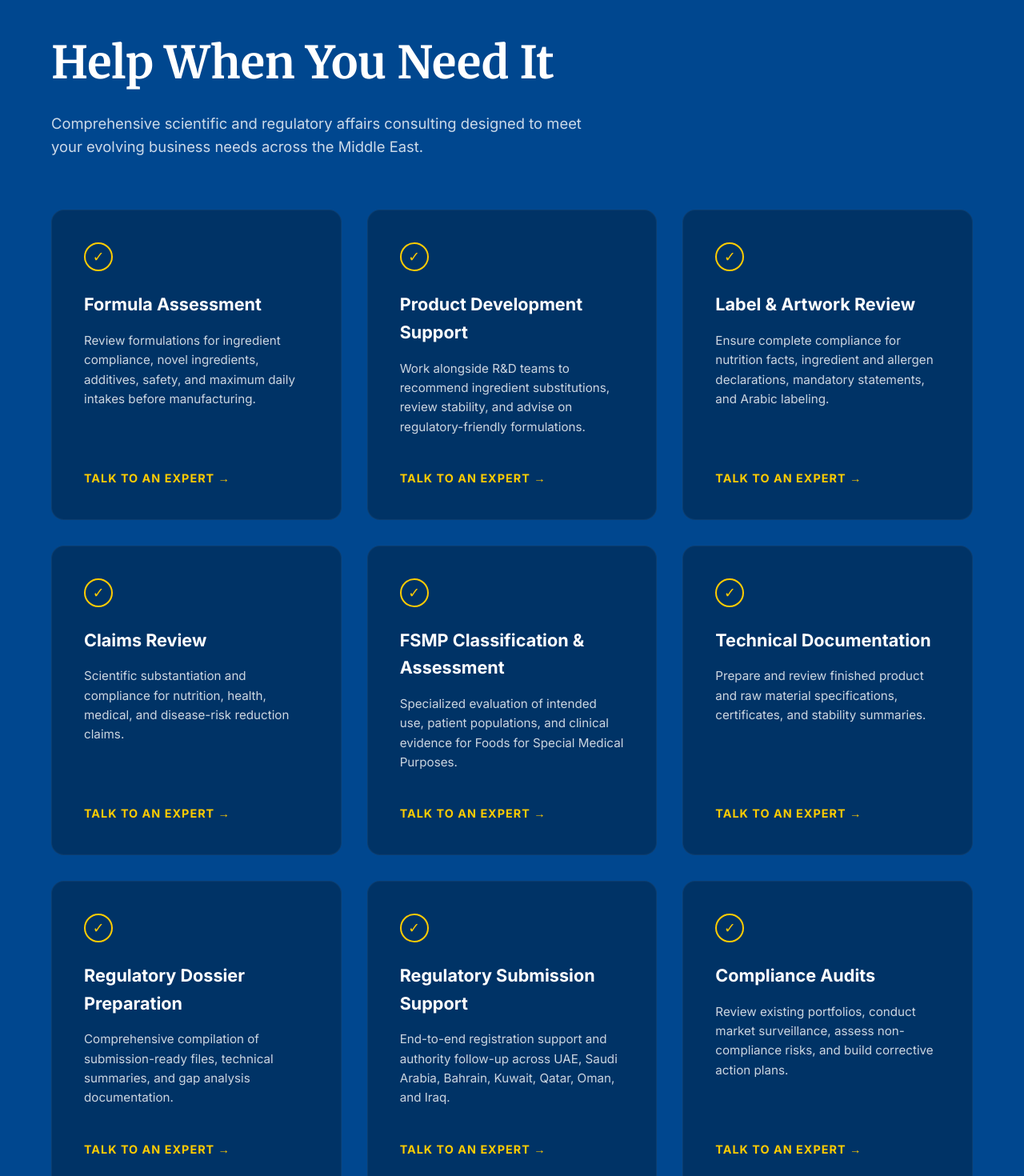
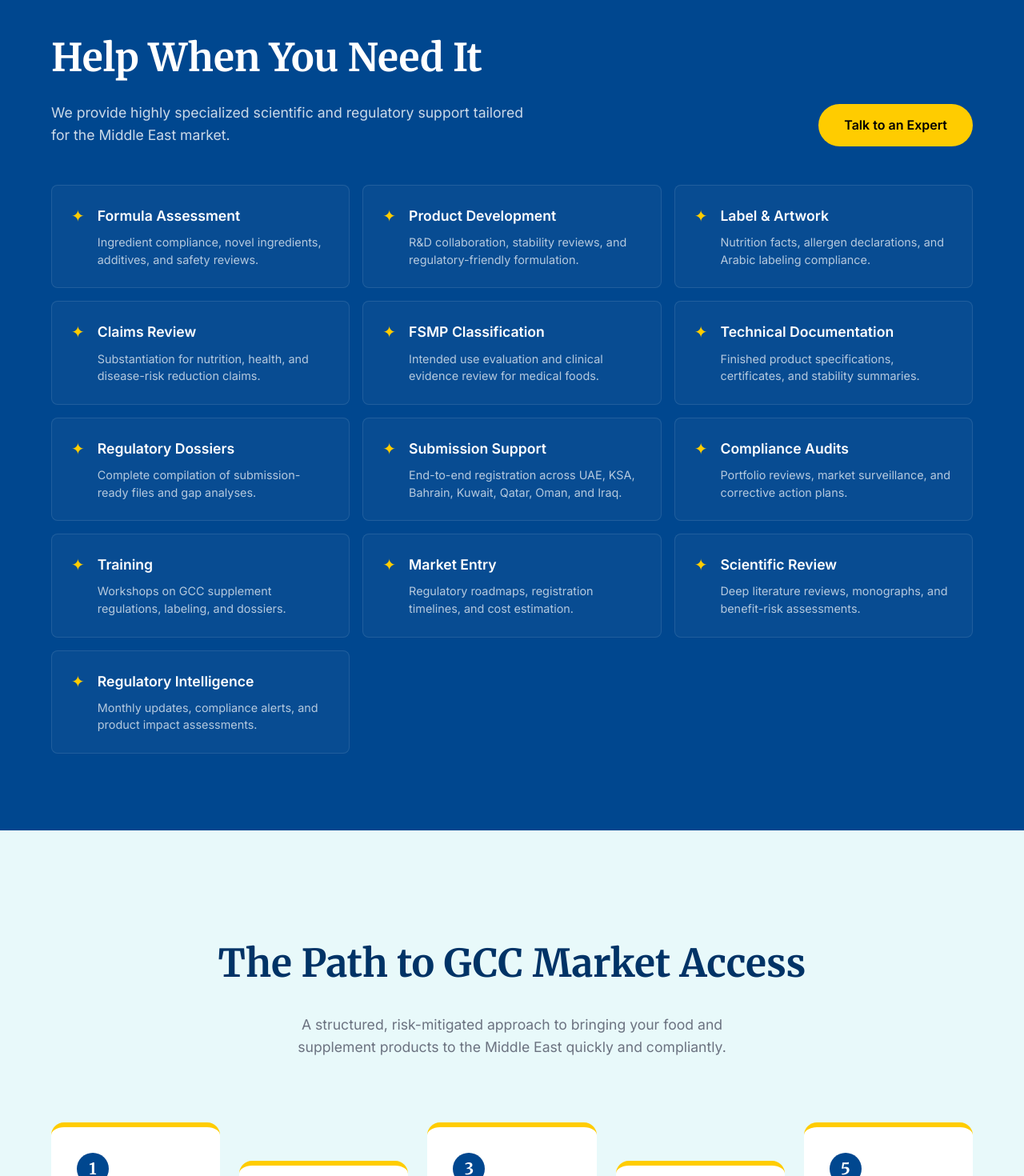
Before and after one commit to alanisinan/RegSciConsulting, a Next.js app: page / in a window 1280 px wide. Shown: the part 1960-3430 px from the top of the page at 80% size. Built offline with nearby package versions, Linux system fonts and the light colour scheme.

Commit message:
Redesign CoreServices into a compact capability grid

```diff
--- a/src/components/CoreServices.tsx
+++ b/src/components/CoreServices.tsx
@@ -1,104 +1,61 @@
 'use client';
+
 export default function CoreServices() {
   const services = [
-    {
-      title: 'Formula Assessment',
-      desc: 'Review formulations for ingredient compliance, novel ingredients, additives, safety, and maximum daily intakes before manufacturing.'
-    },
-    {
-      title: 'Product Development Support',
-      desc: 'Work alongside R&D teams to recommend ingredient substitutions, review stability, and advise on regulatory-friendly formulations.'
-    },
-    {
-      title: 'Label & Artwork Review',
-      desc: 'Ensure complete compliance for nutrition facts, ingredient and allergen declarations, mandatory statements, and Arabic labeling.'
-    },
-    {
-      title: 'Claims Review',
-      desc: 'Scientific substantiation and compliance for nutrition, health, medical, and disease-risk reduction claims.'
-    },
-    {
-      title: 'FSMP Classification & Assessment',
-      desc: 'Specialized evaluation of intended use, patient populations, and clinical evidence for Foods for Special Medical Purposes.'
-    },
-    {
-      title: 'Technical Documentation',
-      desc: 'Prepare and review finished product and raw material specifications, certificates, and stability summaries.'
-    },
-    {
-      title: 'Regulatory Dossier Preparation',
-      desc: 'Comprehensive compilation of submission-ready files, technical summaries, and gap analysis documentation.'
-    },
-    {
-      title: 'Regulatory Submission Support',
-      desc: 'End-to-end registration support and authority follow-up across UAE, Saudi Arabia, Bahrain, Kuwait, Qatar, Oman, and Iraq.'
-    },
-    {
-      title: 'Compliance Audits',
-      desc: 'Review existing portfolios, conduct market surveillance, assess non-compliance risks, and build corrective action plans.'
-    },
-    {
-      title: 'Training',
-      desc: 'Workshops for manufacturers on GCC supplement regulations, FSMP, labeling requirements, and dossier preparation.'
-    },
-    {
-      title: 'Market Entry Consulting',
-      desc: 'Build regulatory roadmaps for overseas manufacturers, detailing country-specific requirements, timelines, and costs.'
-    },
-    {
-      title: 'Scientific & Medical Review',
-      desc: 'Deep literature reviews, clinical data evaluation, ingredient monographs, and benefit-risk assessments.'
-    },
-    {
-      title: 'Regulatory Intelligence',
-      desc: 'Stay ahead with monthly regulatory updates, compliance alerts, and product impact assessments for new regulations.'
-    }
+    { title: 'Formula Assessment', desc: 'Ingredient compliance, novel ingredients, additives, and safety reviews.' },
+    { title: 'Product Development', desc: 'R&D collaboration, stability reviews, and regulatory-friendly formulation.' },
+    { title: 'Label & Artwork', desc: 'Nutrition facts, allergen declarations, and Arabic labeling compliance.' },
+    { title: 'Claims Review', desc: 'Substantiation for nutrition, health, and disease-risk reduction claims.' },
+    { title: 'FSMP Classification', desc: 'Intended use evaluation and clinical evidence review for medical foods.' },
+    { title: 'Technical Documentation', desc: 'Finished product specifications, certificates, and stability summaries.' },
+    { title: 'Regulatory Dossiers', desc: 'Complete compilation of submission-ready files and gap analyses.' },
+    { title: 'Submission Support', desc: 'End-to-end registration across UAE, KSA, Bahrain, Kuwait, Qatar, Oman, and Iraq.' },
+    { title: 'Compliance Audits', desc: 'Portfolio reviews, market surveillance, and corrective action plans.' },
+    { title: 'Training', desc: 'Workshops on GCC supplement regulations, labeling, and dossiers.' },
+    { title: 'Market Entry', desc: 'Regulatory roadmaps, registration timelines, and cost estimation.' },
+    { title: 'Scientific Review', desc: 'Deep literature reviews, monographs, and benefit-risk assessments.' },
+    { title: 'Regulatory Intelligence', desc: 'Monthly updates, compliance alerts, and product impact assessments.' }
   ];
 
   return (
-    <section id="services" className="bg-blue" style={{ padding: '6rem 0 0 0' }}>
+    <section id="services" className="bg-blue" style={{ padding: '6rem 0' }}>
       <div className="container">
-        <h2 style={{ fontSize: '3.5rem', color: '#fff', marginBottom: '1rem', fontFamily: 'var(--font-serif)' }}>Help When You Need It</h2>
-        <p style={{ color: 'rgba(255,255,255,0.8)', fontSize: '1.15rem', marginBottom: '4rem', maxWidth: '700px' }}>
-          Comprehensive scientific and regulatory affairs consulting designed to meet your evolving business needs across the Middle East.
-        </p>
+        <div style={{ display: 'flex', justifyContent: 'space-between', alignItems: 'flex-end', marginBottom: '3rem', flexWrap: 'wrap', gap: '2rem' }}>
+          <div>
+            <h2 style={{ fontSize: '3rem', color: '#fff', marginBottom: '1rem', fontFamily: 'var(--font-serif)' }}>Help When You Need It</h2>
+            <p style={{ color: 'rgba(255,255,255,0.8)', fontSize: '1.1rem', maxWidth: '600px' }}>
+              We provide highly specialized scientific and regulatory support tailored for the Middle East market.
+            </p>
+          </div>
+          <a href="#contact" className="btn btn-yellow" style={{ padding: '0.875rem 2rem' }}>Talk to an Expert</a>
+        </div>
 
-        <div style={{ display: 'grid', gridTemplateColumns: 'repeat(auto-fit, minmax(320px, 1fr))', gap: '2rem' }}>
-
+        <div style={{ display: 'grid', gridTemplateColumns: 'repeat(auto-fit, minmax(280px, 1fr))', gap: '1rem' }}>
           {services.map((srv, i) => (
             <div key={i} style={{
-              background: 'var(--primary-blue-dark)',
-              padding: '2.5rem',
-              borderRadius: '16px',
-              color: '#fff',
-              border: '1px solid rgba(255,255,255,0.05)',
-              display: 'flex',
-              flexDirection: 'column',
-              boxShadow: 'var(--shadow-md)',
-              transition: 'transform 0.3s ease, box-shadow 0.3s ease'
+              background: 'rgba(255, 255, 255, 0.03)',
+              padding: '1.5rem',
+              borderRadius: '8px',
+              border: '1px solid rgba(255,255,255,0.1)',
+              transition: 'background 0.2s',
+              cursor: 'default'
             }}
-            onMouseEnter={(e) => {
-              e.currentTarget.style.transform = 'translateY(-5px)';
-              e.currentTarget.style.boxShadow = 'var(--shadow-lg)';
-            }}
-            onMouseLeave={(e) => {
-              e.currentTarget.style.transform = 'translateY(0)';
-              e.currentTarget.style.boxShadow = 'var(--shadow-md)';
-            }}
+            onMouseEnter={(e) => e.currentTarget.style.background = 'rgba(255, 255, 255, 0.08)'}
+            onMouseLeave={(e) => e.currentTarget.style.background = 'rgba(255, 255, 255, 0.03)'}
             >
-              <div style={{ width: 36, height: 36, borderRadius: '50%', border: '2px solid var(--accent-yellow)', display: 'flex', alignItems: 'center', justifyContent: 'center', marginBottom: '1.5rem', color: 'var(--accent-yellow)', fontSize: '1.1rem' }}>✓</div>
-              <h3 style={{ fontSize: '1.35rem', fontFamily: 'var(--font-sans)', fontWeight: 700, marginBottom: '1rem' }}>{srv.title}</h3>
-              <p style={{ fontSize: '0.95rem', color: 'rgba(255,255,255,0.8)', marginBottom: '2.5rem', flex: 1, lineHeight: 1.6 }}>
-                {srv.desc}
-              </p>
-              <a href="#contact" style={{ color: 'var(--accent-yellow)', textDecoration: 'none', fontSize: '0.9rem', fontWeight: 700, display: 'inline-block', textTransform: 'uppercase', letterSpacing: '1px' }}>Talk to an Expert →</a>
+              <div style={{ display: 'flex', alignItems: 'flex-start', gap: '1rem' }}>
+                <div style={{ color: 'var(--accent-yellow)', fontSize: '1.25rem', marginTop: '-2px' }}>✦</div>
+                <div>
+                  <h3 style={{ fontSize: '1.1rem', color: '#fff', fontFamily: 'var(--font-sans)', fontWeight: 600, marginBottom: '0.5rem' }}>{srv.title}</h3>
+                  <p style={{ fontSize: '0.9rem', color: 'rgba(255,255,255,0.7)', lineHeight: 1.5, margin: 0 }}>
+                    {srv.desc}
+                  </p>
+                </div>
+              </div>
             </div>
           ))}
-
         </div>
       </div>
-
-      <div style={{ width: '100%', height: '300px', marginTop: '6rem', background: 'url("https://images.unsplash.com/photo-1490645935967-10de6ba17061?ixlib=rb-4.0.3&auto=format&fit=crop&w=1600&q=80") center/cover', borderTop: '4px solid var(--accent-yellow)' }}></div>
     </section>
   );
 }
```
